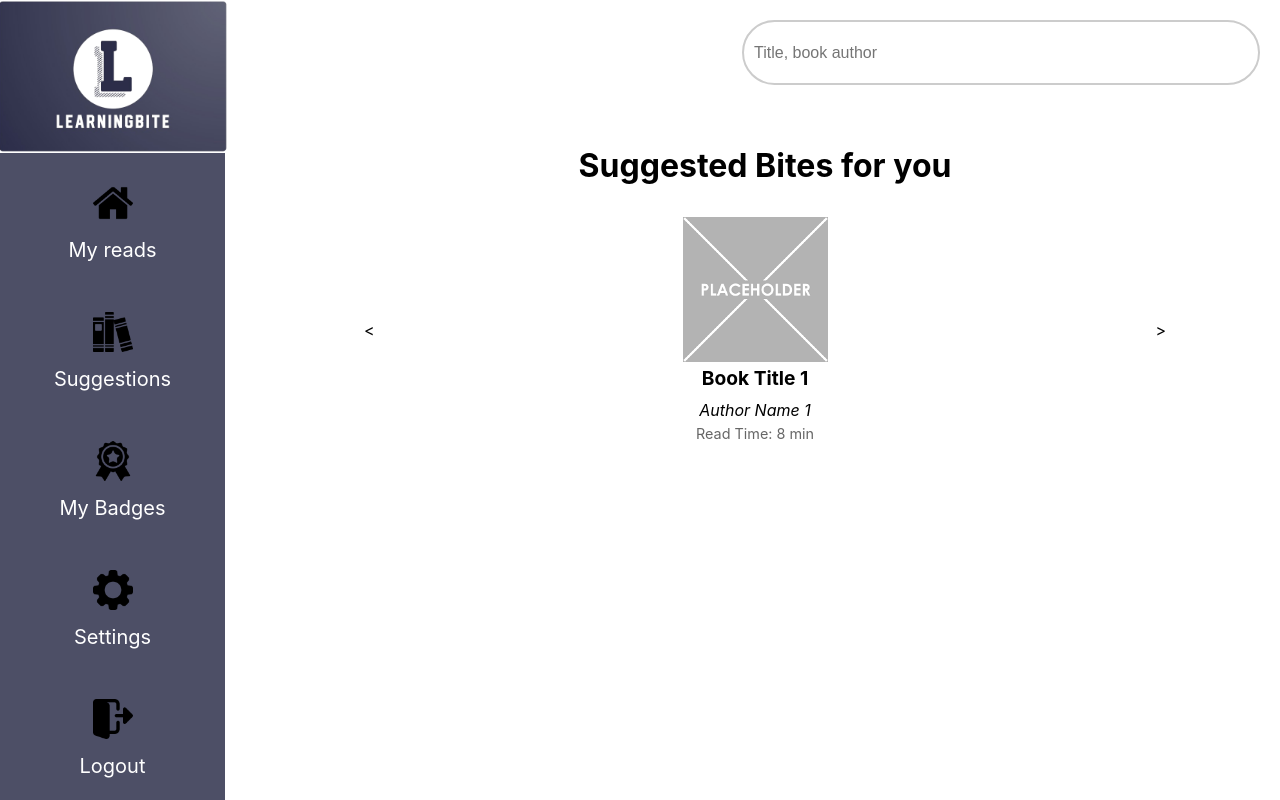
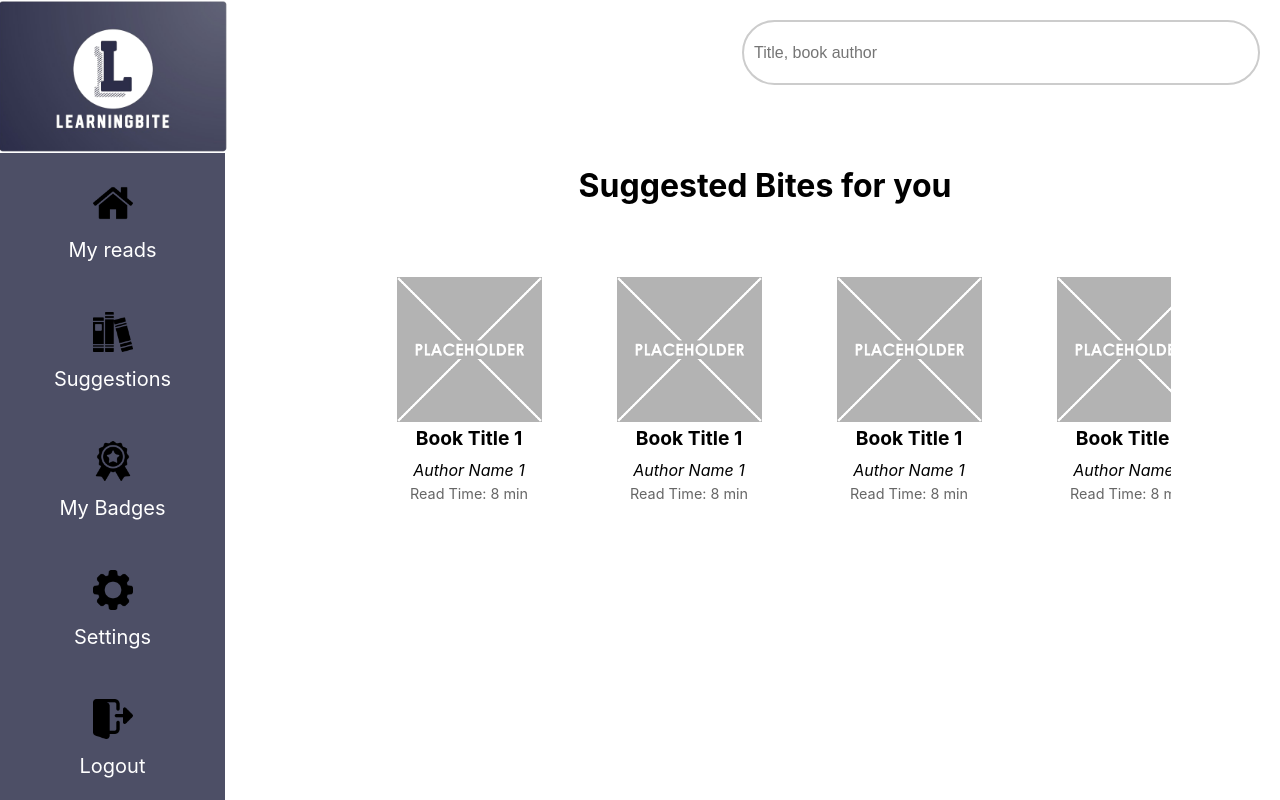
Before and after one commit to Ibango7/learning-bite-app, a React (Create React App) app: page /suggestions in a window 1280 px wide. Built offline with nearby package versions, Linux system fonts and the light colour scheme.

Commit message:
:sparkles: suggestions page complete

```diff
--- a/src/components/ListOfSuggestions.js
+++ b/src/components/ListOfSuggestions.js
@@ -7,9 +7,37 @@ const ListOfSuggestions = () =>{
     return (
         <>
         {/* This data will be populated dynamically */}
+
             <div className={styles.booklist}>
-                <div className={`${styles.scrollbtn} ${styles.scrollleft}`}>&lt;</div>
-                <div className={`${styles.scrollbtn} ${styles.scrollright}`}>&gt;</div>
+                {/* <div className={`${styles.scrollbtn} ${styles.scrollleft}`}>&lt;</div>
+                <div className={`${styles.scrollbtn} ${styles.scrollright}`}>&gt;</div> */}
+
+                <div className={styles.book}>
+                    <div className={styles.book_image}>
+                        <img src={placeholder} style={{height:"145px"}} alt="Book Cover"/>
+                    </div>
+                    <div className={styles.booktitle}>Book Title 1</div>
+                    <div className={styles.bookauthor}>Author Name 1</div>
+                    <div className={styles.readtime}>Read Time: 8 min</div>
+                </div>
+
+                <div className={styles.book}>
+                    <div className={styles.book_image}>
+                        <img src={placeholder} style={{height:"145px"}} alt="Book Cover"/>
+                    </div>
+                    <div className={styles.booktitle}>Book Title 1</div>
+                    <div className={styles.bookauthor}>Author Name 1</div>
+                    <div className={styles.readtime}>Read Time: 8 min</div>
+                </div>
+
+                <div className={styles.book}>
+                    <div className={styles.book_image}>
+                        <img src={placeholder} style={{height:"145px"}} alt="Book Cover"/>
+                    </div>
+                    <div className={styles.booktitle}>Book Title 1</div>
+                    <div className={styles.bookauthor}>Author Name 1</div>
+                    <div className={styles.readtime}>Read Time: 8 min</div>
+                </div>
 
                 <div className={styles.book}>
                     <div className={styles.book_image}>
@@ -21,6 +49,8 @@ const ListOfSuggestions = () =>{
                 </div>
 
             </div>
+
+
         </>
 
     );
--- a/src/components/Suggestions.js
+++ b/src/components/Suggestions.js
@@ -7,8 +7,9 @@ const Suggestions = () =>{
     return (
         <div className={styles.content}>
              <Search/>
-             <br/><br/>
+             <br/><br/><br/>
             <h1>Suggested Bites for you </h1>
+            <br/>
             <ListOfSuggestions/>
         </div>
     );
```
